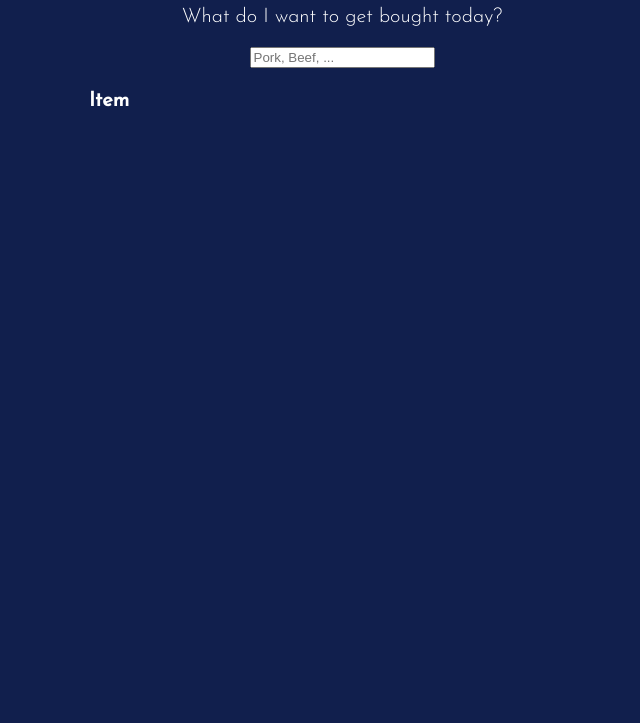
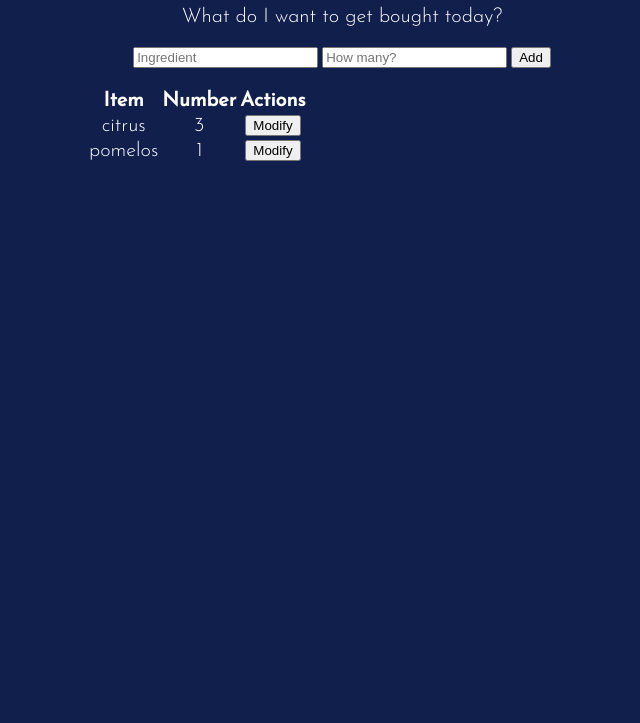
Before and after one commit to fcuisin/crud-app-shopping-list, a plain HTML site: page index.html in a window 1280 px wide. Shown: the part 77-800 px from the top of the page, without its empty margins (298-938 px from the left). Drawn offline with Linux system fonts and the light colour scheme.

Commit message:
Create fetch function to retrieve data + add seeds

```diff
--- a/index.html
+++ b/index.html
@@ -3,7 +3,7 @@
   <head>
     <meta charset="UTF-8" />
     <meta name="viewport" content="width=device-width, initial-scale=1.0" />
-    <title>To Do List</title>
+    <title>My Amazing Shopping List</title>
     <link rel="stylesheet" href="style.css" />
     <link
       href="https://fonts.googleapis.com/css2?family=Roboto&display=swap" rel="stylesheet"
@@ -15,7 +15,9 @@
         <h1>My shopping list</h1>
         <p>What do I want to get bought today?</p>
         <form id="form">
-          <input type="text" id="input" placeholder="Pork, Beef, ..." />
+          <input type="text" id="name" placeholder="Ingredient" />
+          <input type="number" id="number" placeholder="How many?" />
+          <button id="form-save">Add</button>
         </form>
       </div>
 
@@ -23,14 +25,13 @@
       <table>
        <tr>
          <th>Item</th>
+         <th>Number</th>
+         <th scope="col">Actions</th>
        </tr>
        <tbody id="items">
        </tbody>
       </table>
-
-      <div class="list-todo">
-        <ul id="todo"></ul>
-      </div>
     </div>
   </body>
+  <script type="text/javascript" src="script.js"></script>
 </html>
--- a/script.js
+++ b/script.js
@@ -0,0 +1,29 @@
+const list = [
+  {
+    name:"citrus",
+    number:3,
+  },
+  {
+    name:"pomelos",
+    number:1,
+  }
+]
+
+function fetchAllMovies(list) {
+  const table = document.getElementById("items");
+  const counter = document.getElementById("counter");
+  let data = "";
+  list.forEach(function (item, index) {
+    data += `<tr>
+      <td>${item.name}</td>
+      <td>${item.number}</td>
+      <td><button class="btn-modify" value="${index}">Modify</button></td>
+    </tr>
+`
+
+  });
+
+  table.innerHTML += data;
+}
+
+fetchAllMovies(list);
```
